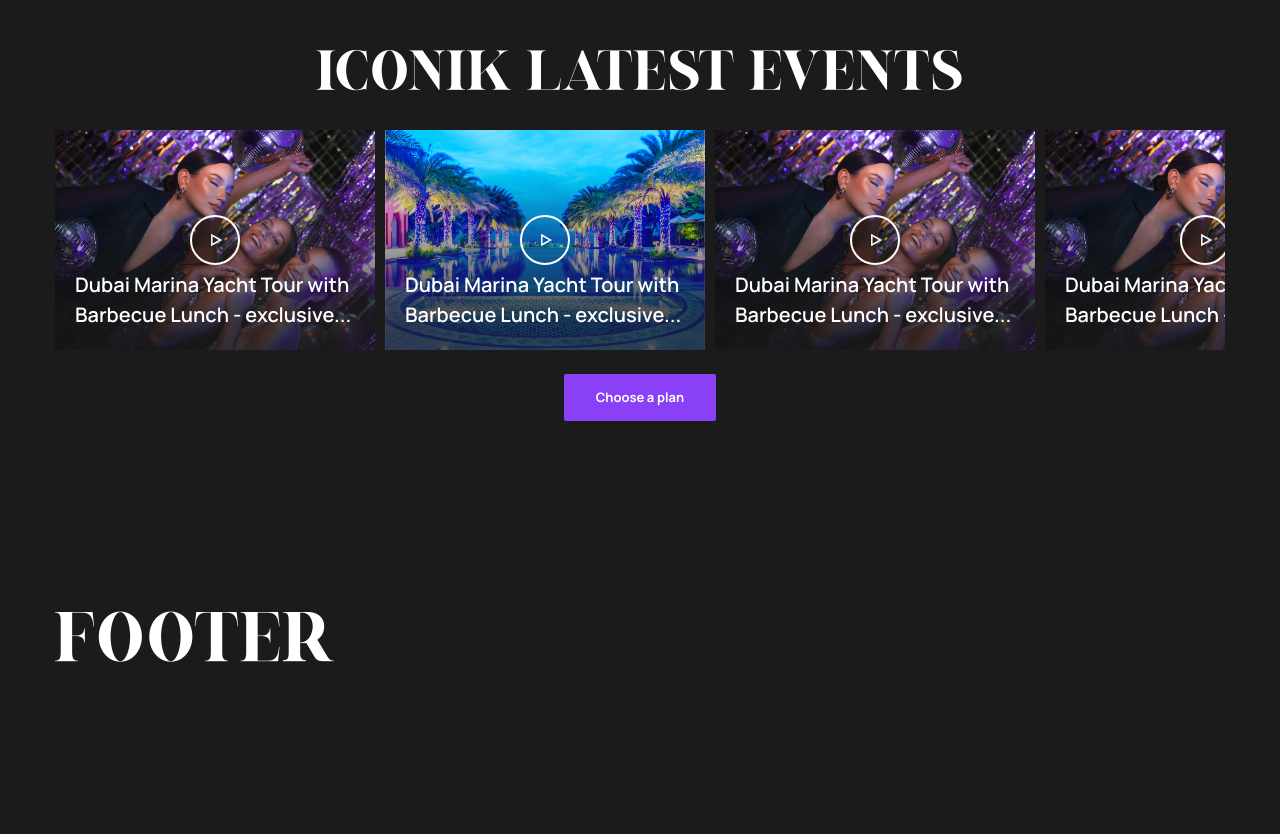
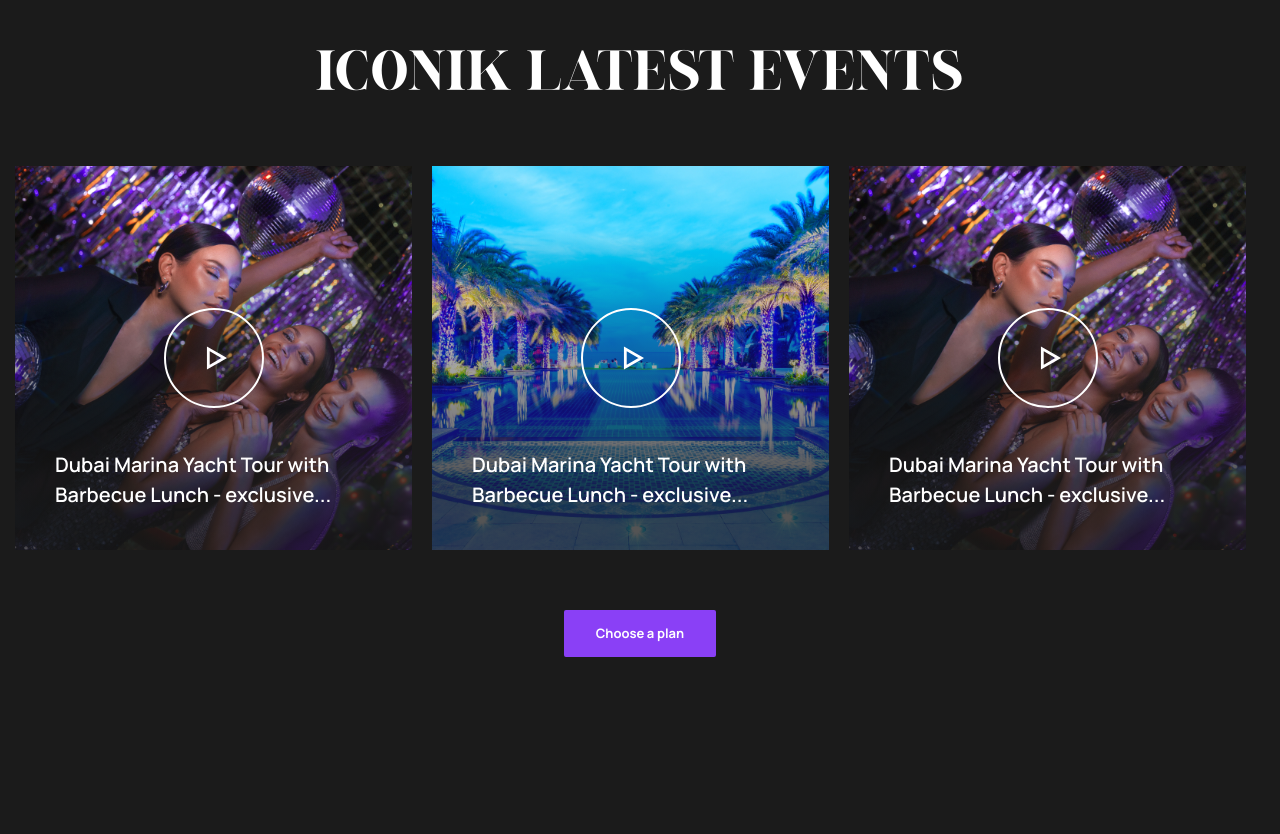
Before and after one commit to ptrv-dev/www-iconik, a website: page src/index.html in a window 1280 px wide. Shown: the part 4780-5614 px from the top of the page. Before the commit the page ends 5461 px from the top, so only its background shows below. Drawn offline with nearby package versions, Linux system fonts and the light colour scheme; files that its build step writes are made by us from their sources; a web font is replaced by a local one.

Commit message:
Events section desktop

```diff
--- a/src/index.html
+++ b/src/index.html
@@ -1229,6 +1229,7 @@
         <div class="section__header events__header">
           <h2 class="section__title">iconik latest events</h2>
         </div>
+        </div>
         <div class="events__slider">
           <div class="events__item event">
             <img class="event__img" src="/img/events/event-1.jpg" alt="" />
@@ -1294,7 +1295,7 @@
             </h5>
           </div>
         </div>
-        <button class="btn events__btn">Choose a plan</button>
+        <div class="container"><button class="btn events__btn">Choose a plan</button></div>
       </div>
     </section>
     @@include('./components/_footer.html')
--- a/src/js/app.js
+++ b/src/js/app.js
@@ -131,8 +131,15 @@
 
 // events slider
 $('.events__slider').slick({
-  variableWidth: true,
+  variableWidth: false,
   arrows: false,
+  slidesToShow: 3,
+  responsive: [
+    {
+      breakpoint: 1024,
+      variableWidth: true,
+    },
+  ],
 });
 
 const becomeSliderUpdate = (width) => {
--- a/src/scss/components/_event.scss
+++ b/src/scss/components/_event.scss
@@ -5,12 +5,19 @@
   position: relative;
   width: 320px;
   margin-right: 10px;
+  overflow: hidden;
+  @media screen and (min-width: $desktop) {
+    height: 30vw;
+    margin-right: 20px;
+    max-height: 500px;
+  }
   &__img {
     position: absolute;
     width: 100%;
     height: 100%;
     object-fit: cover;
     z-index: 1;
+    transition: transform 0.2s ease-in-out;
   }
   &::after {
     position: absolute;
@@ -38,6 +45,25 @@
       top: 50%;
       left: 50%;
       transform: translate(-40%, -50%);
+      transition: stroke 0.2s ease-in-out, fill 0.2s ease-in-out;
+    }
+    transition: background 0.2s ease-in-out;
+    &:hover {
+      background: $white;
+      svg {
+        path {
+          stroke: $dark;
+          fill: $dark;
+        }
+      }
+    }
+    @media screen and (min-width: 1280px) {
+      width: 100px;
+      height: 100px;
+      svg {
+        width: 24px;
+        height: 24px;
+      }
     }
   }
   &__title {
@@ -46,5 +72,15 @@
     left: 20px;
     right: 20px;
     z-index: 10;
+    @media screen and (min-width: 1280px) {
+      bottom: 40px;
+      right: 40px;
+      left: 40px;
+    }
+  }
+  &:hover {
+    .event__img {
+      transform: scale(1.05);
+    }
   }
 }
--- a/src/scss/pages/_events.scss
+++ b/src/scss/pages/_events.scss
@@ -5,7 +5,24 @@
     gap: 24px;
     align-items: center;
   }
+  &__header {
+    margin-bottom: 24px;
+    @media screen and (min-width: $desktop) {
+      margin-bottom: 60px;
+    }
+  }
   &__slider {
     width: 100%;
+    padding: 0 $container-padding;
+    max-width: 1920px;
+    margin: 0 auto;
+  }
+  &__btn {
+    display: block;
+    margin: 0 auto;
+    margin-top: 34px;
+    @media screen and (min-width: $desktop) {
+      margin-top: 60px;
+    }
   }
 }
```
